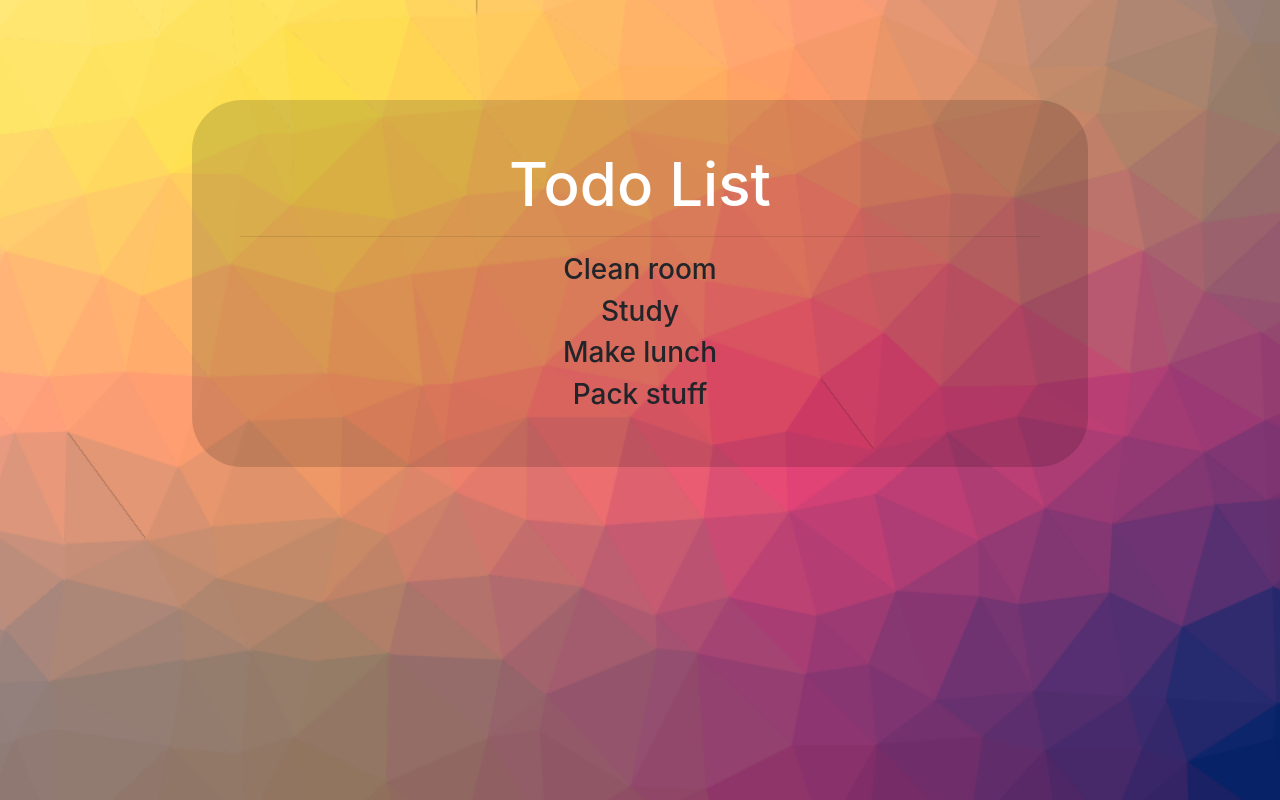
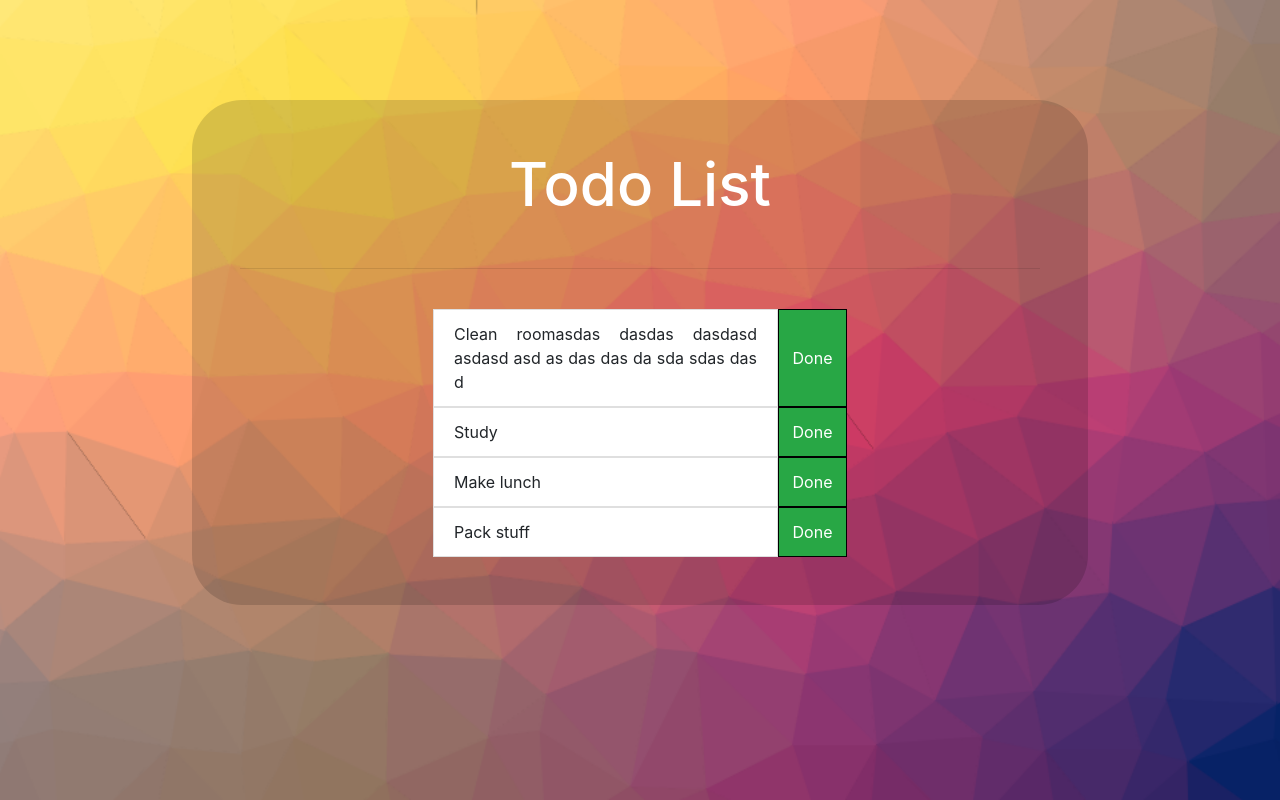
Before and after one commit to IDK-pt/todo-reactapp, a React (Create React App) app: page / in a window 1280 px wide. Built offline with nearby package versions, Linux system fonts and the light colour scheme.

Commit message:
added todo table and its css

```diff
--- a/src/App.js
+++ b/src/App.js
@@ -8,7 +8,9 @@ function App() {
       <div className="card-transparent mx-auto card-mod">
         <div className="card-boy card-body-mod img-rounded p-5" style={{backgroundColor: 'rgba(0,0,0, 0.15)'}}>
           <h1 className='text-white' style={{fontSize:60}}>Todo List</h1>
+          <br></br>
           <hr></hr>
+          <br></br>
           <TodoProvider>
             <TodoList/>
           </TodoProvider>
--- a/src/Components/Todo.js
+++ b/src/Components/Todo.js
@@ -1,7 +1,10 @@
 function Todo({id, todo}){
     return(
-        <div>
-            <h3>{todo}</h3>
+        <div className='row'>
+            <div className='col list-group-item' style={{textAlign:'justify'}}>{todo}</div>
+            <div className='col col-lg-2' style={{padding:0, margin:0}}>
+                <button className='btn btn-success' style={{width:'100%', height:'100%', borderRadius:0, borderColor:'black'}}>Done</button>
+            </div>
         </div>
     );
 }
--- a/src/Components/TodoList.js
+++ b/src/Components/TodoList.js
@@ -7,9 +7,9 @@ function TodoList(){
     const [todos, setTodos] = useContext(TodoContext)
 
     return(
-        <div>
+        <div className="mx-auto" style={{width:'30vw', textAlign:'jutify'}}>
             {todos.map(todo => (
-                <Todo id={todo.todo} todo={todo.todo}/>
+            <Todo id={todo.todo} todo={todo.todo}/>
             ))}
         </div>
     );
--- a/src/ContextApis/TodoContext.js
+++ b/src/ContextApis/TodoContext.js
@@ -5,7 +5,7 @@ export const TodoContext = createContext()
 export const TodoProvider = props =>{
     const [todos, setTodos] = useState([
         {
-            todo: 'Clean room'
+            todo: 'Clean roomasdas dasdas dasdasd asdasd asd as das das da sda sdas das d'
         },
         {
             todo: 'Study'
```
Also changed, not shown: 1 other file (tests, documents, lock files or other folders).
